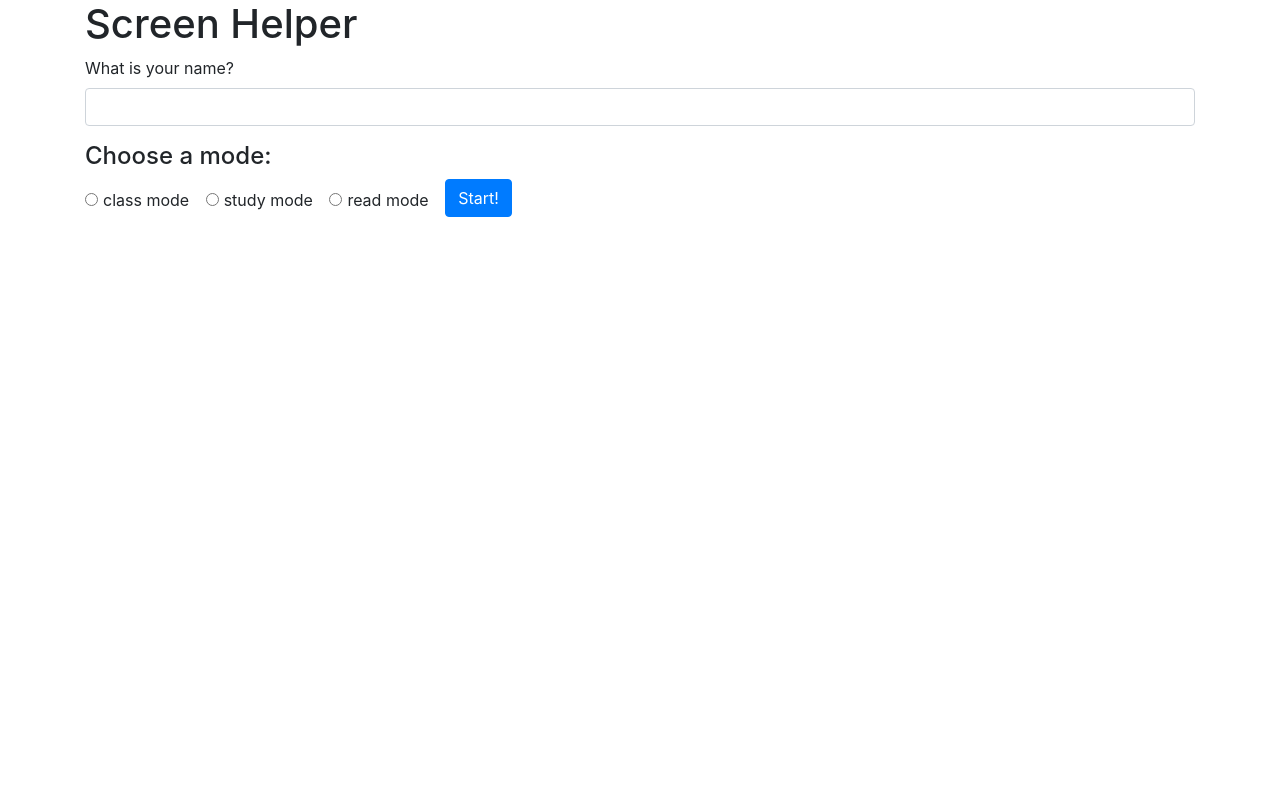
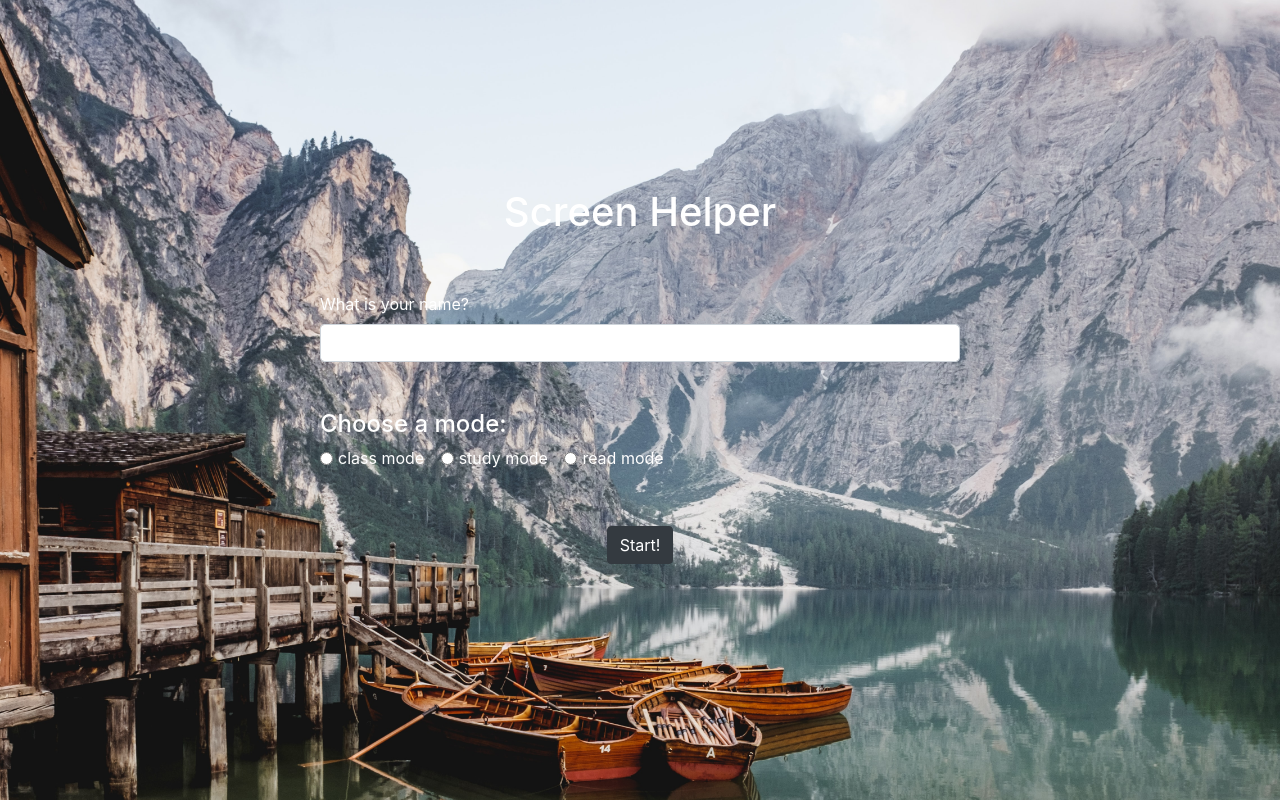
Before and after one commit to cswpy/screen-helper, a Flask app: page / in a window 1280 px wide. Run offline with Flask 2, Linux system fonts and the light colour scheme; parts of the project's set-up code (start-up, migrations or seed data) failed here and were passed over.

Commit message:
Made index page look nicer and updated requirements.txt

```diff
--- a/templates/index.html
+++ b/templates/index.html
@@ -7,14 +7,20 @@
 
     <!-- Bootstrap CSS -->
     <link rel="stylesheet" href="https://cdn.jsdelivr.net/npm/bootstrap@4.5.3/dist/css/bootstrap.min.css" integrity="sha384-TX8t27EcRE3e/ihU7zmQxVncDAy5uIKz4rEkgIXeMed4M0jlfIDPvg6uqKI2xXr2" crossorigin="anonymous">
-
+    <style>
+      html, body{
+        height: 100%;
+        color: white;
+        background-size: cover;
+        background-repeat: no-repeat;
+       }
+    </style>
     <title>Screen Helper</title>
   </head>
-  <body>
-    <div class="container">
-    <h1>Screen Helper</h1>
+  <body class="d-flex justify-content-center flex-column w-50 mx-auto">
+    <h1 class="mx-auto">Screen Helper</h1>
     <form action="/form-handler" method="POST">
-      <div class="form-group">
+      <div class="form-group my-5">
         <label for="name" class="mx-auto">What is your name?</label>
         <input type="test" class="form-control" id="name" name="name">
       </div>
@@ -29,16 +35,21 @@
         <input class="form-check-input" type="radio" name="mode" id="Study" value="Study">
         <label class="form-check-label" for="Study">study mode</label>
       </div>
-      <div class="form-check form-check-inline">
+      <div class="form-check form-check-inline mb-2">
         <input class="form-check-input" type="radio" name="mode" id="Read" value="Read">
         <label class="form-check-label" for="Read">read mode</label>
       </div>
-      <button type="submit" class="btn btn-primary mb-2">Start!</button>
+      <button type="submit" class="btn btn-dark my-5 d-block mx-auto">Start!</button>
     </form>
-    </div>
 
     <!-- Javascript -->
     <script src="https://code.jquery.com/jquery-3.5.1.slim.min.js" integrity="sha384-DfXdz2htPH0lsSSs5nCTpuj/zy4C+OGpamoFVy38MVBnE+IbbVYUew+OrCXaRkfj" crossorigin="anonymous"></script>
     <script src="https://cdn.jsdelivr.net/npm/bootstrap@4.5.3/dist/js/bootstrap.bundle.min.js" integrity="sha384-ho+j7jyWK8fNQe+A12Hb8AhRq26LrZ/JpcUGGOn+Y7RsweNrtN/tE3MoK7ZeZDyx" crossorigin="anonymous"></script>
+    <script type="text/javascript">
+            var random_num = Math.ceil(Math.random() * 7);
+            var string = "url('/static/images/relaxing_" + random_num + ".jpg')";
+
+            $( "body" ).css("background-image", string);
+    </script>
   </body>
 </html>
--- a/templates/working_page.html
+++ b/templates/working_page.html
@@ -35,7 +35,7 @@
     <script src="https://code.jquery.com/jquery-3.5.1.slim.min.js" integrity="sha384-DfXdz2htPH0lsSSs5nCTpuj/zy4C+OGpamoFVy38MVBnE+IbbVYUew+OrCXaRkfj" crossorigin="anonymous"></script>
     <script src="https://cdn.jsdelivr.net/npm/bootstrap@4.5.3/dist/js/bootstrap.bundle.min.js" integrity="sha384-ho+j7jyWK8fNQe+A12Hb8AhRq26LrZ/JpcUGGOn+Y7RsweNrtN/tE3MoK7ZeZDyx" crossorigin="anonymous"></script>
     <script src="//cdnjs.cloudflare.com/ajax/libs/socket.io/2.2.0/socket.io.js" integrity="sha256-yr4fRk/GU1ehYJPAs8P4JlTgu0Hdsp4ZKrx8bDEDC3I=" crossorigin="anonymous"></script>
-     <script type="text/javascript" src="{{ url_for('static', filename='js/script.js') }}"></script>
+    <script type="text/javascript" src="{{ url_for('static', filename='js/script.js') }}"></script>
 
   </body>
 </html>
```
Also changed, not shown: requirements.txt (+14 -5 lines).
